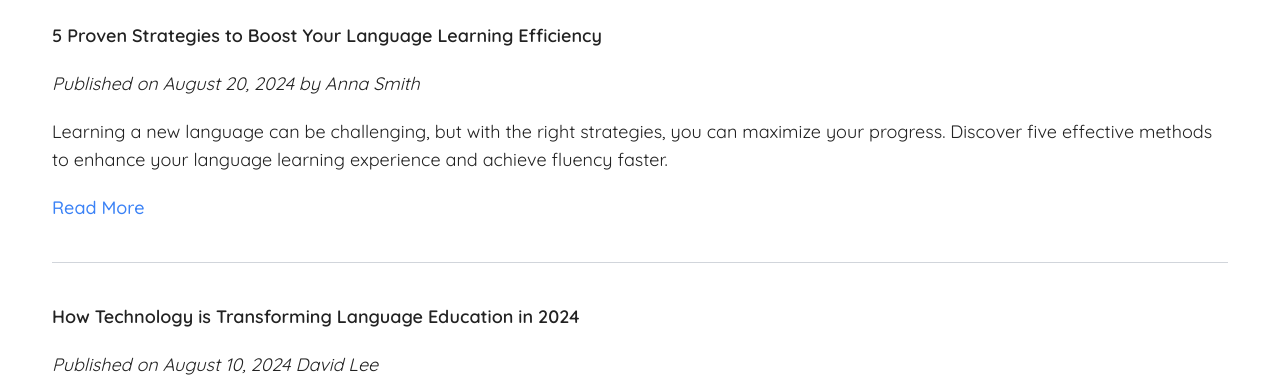
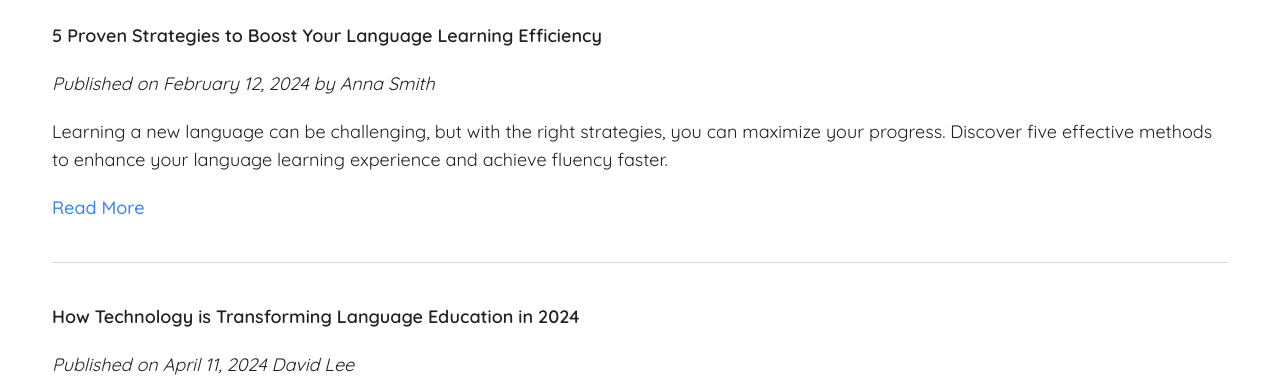
Before and after one commit to AtereD/lingua-ed, a Next.js app: page /blogs in a window 1280 px wide. Shown: the part 418-800 px from the top of the page. Built offline with nearby package versions, Linux system fonts and the light colour scheme.

Commit message:
Added blog links to the posts

```diff
--- a/components/Blogs.jsx
+++ b/components/Blogs.jsx
@@ -5,24 +5,24 @@ import { FaFacebook, FaInstagram, FaTwitter } from "react-icons/fa6";
 const blogsData = [
   {
     title: "5 Proven Strategies to Boost Your Language Learning Efficiency",
-    date: "Published on August 20, 2024 by Anna Smith",
+    date: "Published on February 12, 2024 by Anna Smith",
     text: "Learning a new language can be challenging, but with the right strategies, you can maximize your progress. Discover five effective methods to enhance your language learning experience and achieve fluency faster.",
     linkText: "Read More",
-    linkUrl: "/",
+    linkUrl: "https://successstories54.wordpress.com/2024/08/25/5-proven-strategies-to-boost-your-language-learning-efficiency/",
   },
   {
     title: "How Technology is Transforming Language Education in 2024",
-    date: "Published on August 10, 2024 David Lee",
+    date: "Published on April 11, 2024 David Lee",
     text: "From AI-driven language apps to immersive virtual reality experiences, technology is revolutionizing the way we learn languages. Explore the latest innovations and how they are shaping the future of education.",
     linkText: "Read More",
-    linkUrl: "/",
+    linkUrl: "https://successstories54.wordpress.com/2024/08/25/how-technology-is-transforming-language-education-in-2024/",
   },
   {
     title: "Success Stories: How Our Users Achieved Fluency and Beyond",
     date: "Published on July 15, 2024 by LinguaEd Team",
     text: "Be inspired by real-life success stories from LinguaEd users who have achieved remarkable fluency and personal growth through our platform. Learn about their journeys and the strategies that helped them succeed.",
     linkText: "Read More",
-    linkUrl: "/",
+    linkUrl: "https://successstories54.wordpress.com/2024/08/25/success-stories-how-our-users-achieved-fluency-and-beyond/",
   },
 ];
 
@@ -67,7 +67,7 @@ const Blogs = () => {
 
                     <a
                       href={blog.linkUrl}
-                      className="pb-5 font-medium text-blue-500 cursor-pointer hover:underline"
+                      className="pb-5 font-medium text-blue-500 cursor-pointer hover:underline" target='_blank'
                     >
                       {blog.linkText}
                     </a>
--- a/components/FAQ.jsx
+++ b/components/FAQ.jsx
@@ -36,7 +36,7 @@ const faqdata =[
   {
     value:'item-5',
     question: "What resources are included in the courses?",
-    answer: "Our courses include a variety of resources such as video lessons, interactive exercises, quizzes, and downloadable materials. Additionally, you&#39;ll have access to practice activities and language labs to enhance your learning experience."
+    answer: "Our courses include a variety of resources such as video lessons, interactive exercises, quizzes, and downloadable materials. Additionally, you'll have access to practice activities and language labs to enhance your learning experience."
   },
   {
     value:'item-6',
--- a/components/Students.jsx
+++ b/components/Students.jsx
@@ -21,7 +21,7 @@ const testimonialsData = [
     name: " Jane Doe",
     course: "B3 course student",
     logo: "/assets/English.png",
-    review: "Thanks to Lingua, my journey in learning English has been incredibly rewarding. The platform has transformed what started as a casual interest into one of my greatest passions. I can&#39;t imagine making such strides without it!",
+    review: "Thanks to Lingua, my journey in learning English has been incredibly rewarding. The platform has transformed what started as a casual interest into one of my greatest passions. I can't imagine making such strides without it!",
   },
   {
     imageURL: "/assets/english-teacher.png",
```
